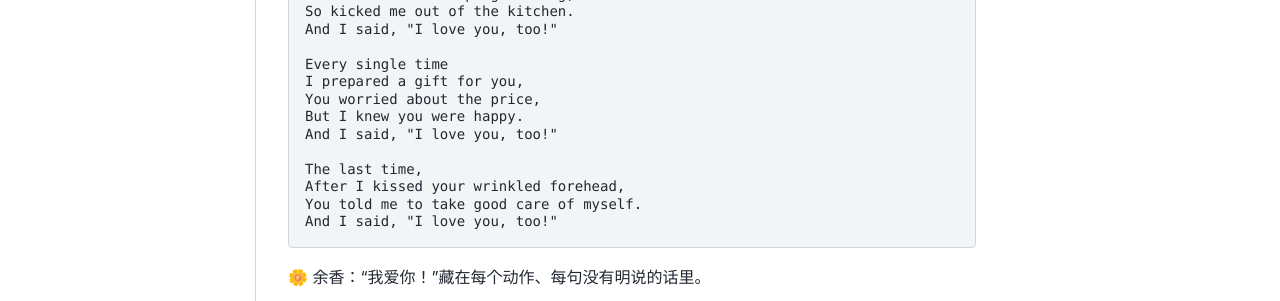
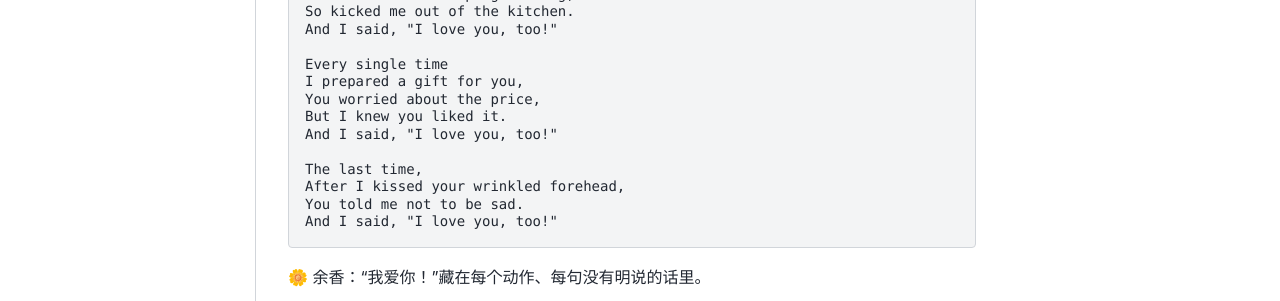
Before and after one commit to The-Sunflorist/The-Sunflorist.github.io, a Jupyter Book: the page built from docs/a_red_rose_to_you.md, in a window 1280 px wide and 900 px high, scrolled down 528 px. Shown: the part 427-728 px from the top of the window. Built offline with Jupyter Book 1.0.4 settings and Sphinx 7.4.7 and the Sphinx Book theme 1.1.4, drawn with Linux system fonts in a browser that asks for light colours; some of the changed text lies outside the part shown.

Commit message:
update "I Love You, Too!"

````diff
--- a/docs/a_red_rose_to_you.md
+++ b/docs/a_red_rose_to_you.md
@@ -46,12 +46,12 @@ And I said, "I love you, too!"
 Every single time
 I prepared a gift for you,
 You worried about the price,
-But I knew you were happy.
+But I knew you liked it.
 And I said, "I love you, too!"
 
 The last time,
 After I kissed your wrinkled forehead,
-You told me to take good care of myself.
+You told me not to be sad.
 And I said, "I love you, too!"
 ```
 
````
